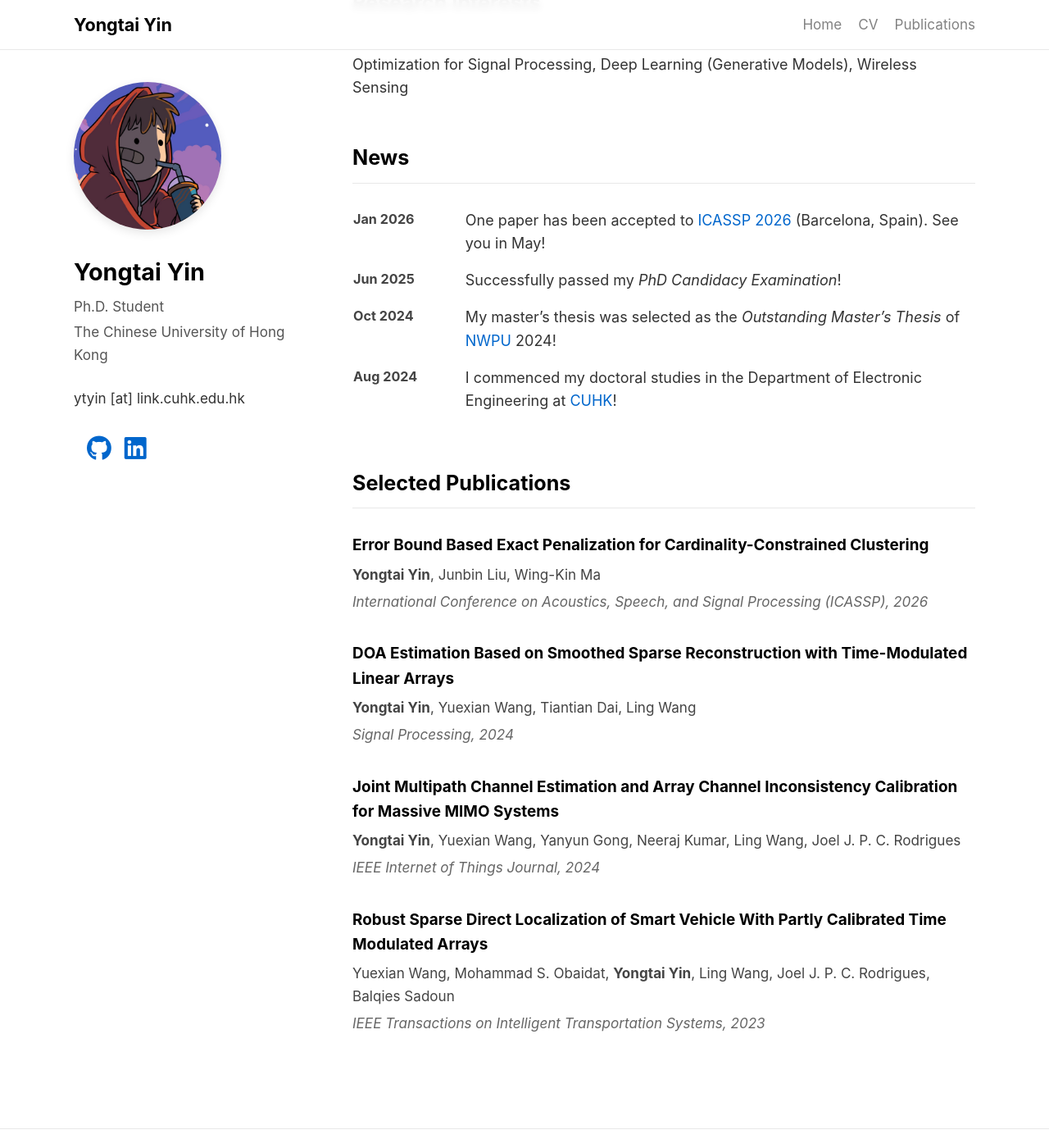
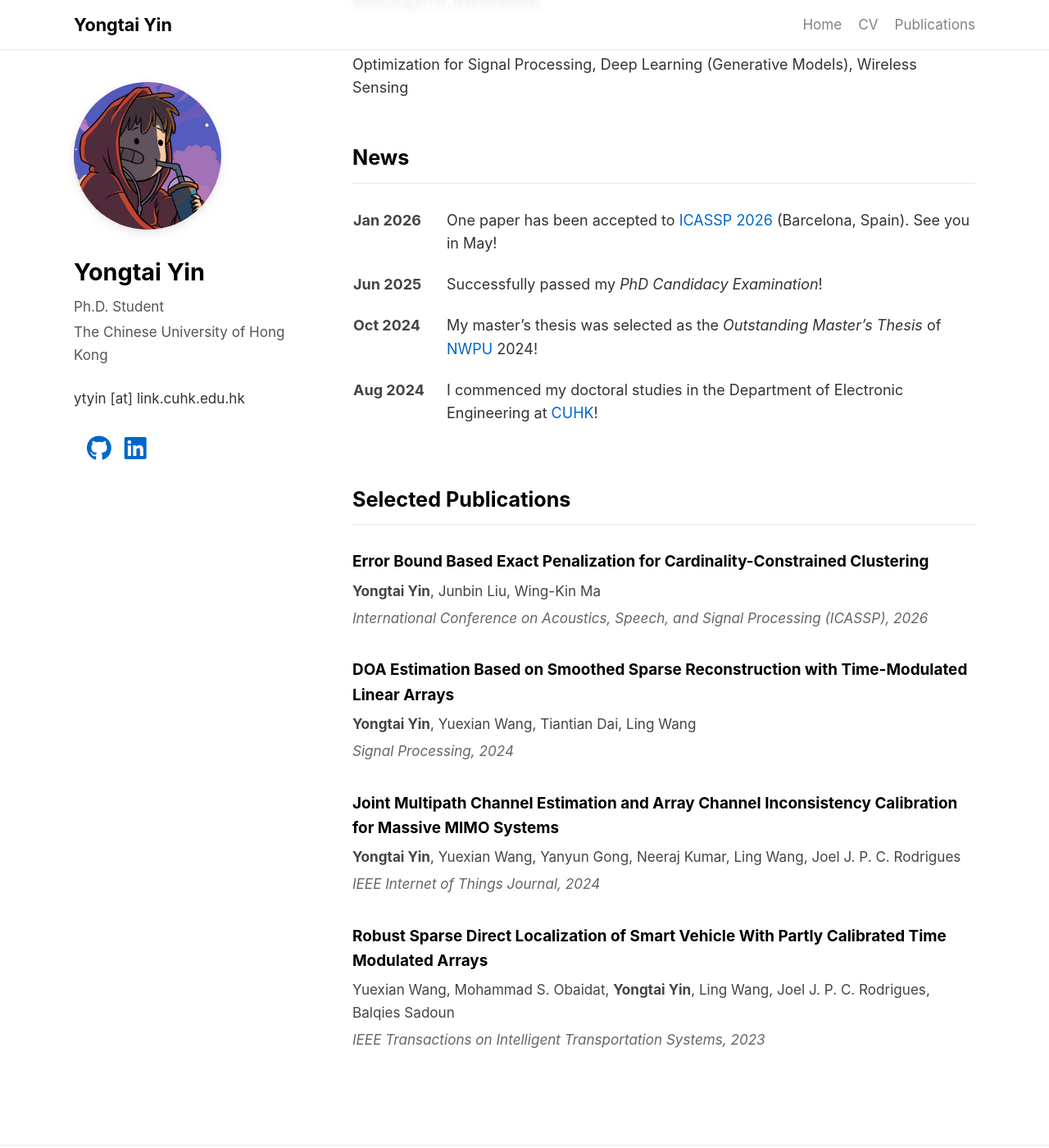
Before and after one commit to yongtai-yin/yongtai-yin.github.io, a Jekyll site: the page built from index.md, in a window 1280 px wide and 1400 px high, scrolled down 411 px. Shown: the whole window at 82% size. Built offline with Jekyll 4.4.1, drawn with Linux system fonts in a browser that asks for light colours; a style sheet for code colours, icons or effects is not loaded.

Commit message:
Refine news section styling for improved layout and consistency

```diff
--- a/assets/css/style.css
+++ b/assets/css/style.css
@@ -163,17 +163,17 @@ a:hover {
 }
 
 .news-date {
-    width: 18%;
-    min-width: 80px; /* Prevent date wrapping on small screens */
+    width: 15%;       /* Reduced from 18% */
+    min-width: 100px; /* Prevent date wrapping */
     vertical-align: top;
     font-weight: bold;
     color: #444;
-    padding-bottom: 15px;
-    font-size: 0.9em;
+    padding-bottom: 20px; /* Increased slightly for better separation */
+    /* font-size: 0.9em; Removed to make font size consistent with content */
 }
 
 .news-text {
-    padding-bottom: 15px;
+    padding-bottom: 20px; /* Match spacing */
 }
 
 .news-text p {
```
